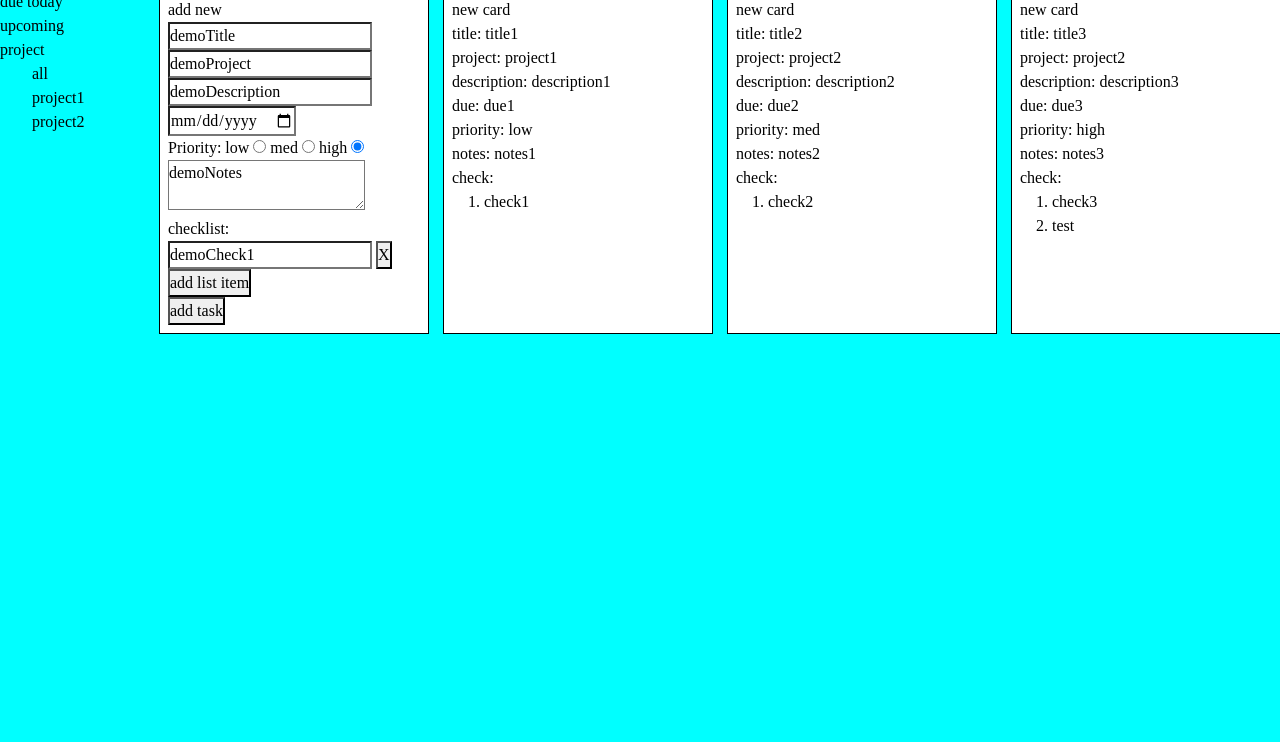
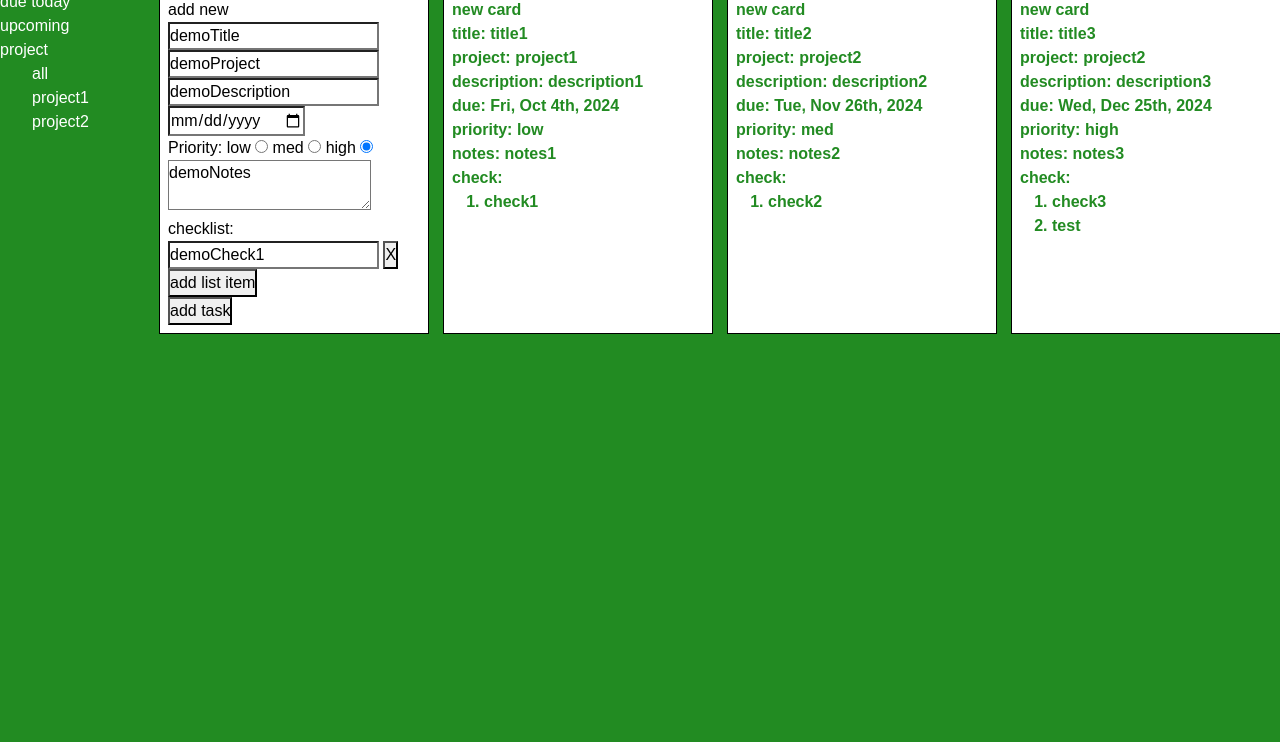
Before and after one commit to dawrentz/TOP-todo-list, a website built with webpack: page src/index.html in a window 1280 px wide. Shown: the part 58-800 px from the top of the page. Built offline with nearby package versions, Linux system fonts and the light colour scheme.

Commit message:
Add date-fns and date formatting. Minor code edits.

```diff
--- a/package.json
+++ b/package.json
@@ -18,5 +18,8 @@
     "webpack": "^5.93.0",
     "webpack-cli": "^5.1.4",
     "webpack-dev-server": "^5.0.4"
+  },
+  "dependencies": {
+    "date-fns": "^3.6.0"
   }
 }
--- a/src/index.js
+++ b/src/index.js
@@ -1,5 +1,6 @@
 //index.js
 
+//ideas_______________
 //currently adding proper inputs to form (date, priority. text area, multipl check list items)
 //confirm delete "delete this?" "yep" "nope". or "you sure about that?" "uh huh" "nuh uh" "maybe? math.random()"
 
@@ -16,7 +17,7 @@ const temp1 = new taskModule.Task(
     "title1",
     "project1",
     "description1",
-    "due1",
+    "2024-10-04",
     "low",
     "notes1",
     ["check1"]);
@@ -25,7 +26,7 @@ const temp2 = new taskModule.Task(
     "title2",
     "project2",
     "description2",
-    "due2",
+    "2024-11-26",
     "med",
     "notes2",
     ["check2"]);
@@ -34,7 +35,7 @@ const temp3 = new taskModule.Task(
     "title3",
     "project2",
     "description3",
-    "due3",
+    "2024-12-25",
     "high",
     "notes3",
     ["check3", "test"]);
--- a/src/render.js
+++ b/src/render.js
@@ -3,6 +3,8 @@
 //imports
 import * as taskModule from "./taskModule.js";
 import * as eventModule from "./eventListeners.js";
+import { format } from "date-fns";
+
 
 //declarations
 const contentElement = document.querySelector("#content");
@@ -17,7 +19,7 @@ function clearContent() {
     contentElement.innerHTML = "";
 }
 
-//tool to help build DOM elements
+//tool to help build DOM elements with templates
 function appendElementWithClass(elementType, className, appendHere, clone) {
     const tempElement = document.createElement(elementType);
     tempElement.classList.add(className);
@@ -45,9 +47,6 @@ function renderProjectsList() {
 }
 
 export function addCheckListLine() {
-    //select and delet
-
-
     //create DOM for checklist (inside of defaultTodoCard)
     //using seperate template to allow for dynnamic multi-line check list items
     //select checklist line container first
@@ -131,6 +130,15 @@ export function renderAll(taskList) {
         //loop through user info and populate corresponding field to (non-checklist)
         allNewTodoLines.forEach((line, index) => {
             line.textContent = taskPropArray[index];
+
+            //allows for blank due date, may require a due date in the future
+            if (line.className === "due-line" && line.textContent !== "") {
+                const dateValue = new Date(line.textContent);
+                const utcDate = new Date(dateValue.getUTCFullYear(), dateValue.getUTCMonth(), dateValue.getUTCDate());
+                console.log(utcDate);
+                line.textContent = format(utcDate, "E, MMM do, yyyy");
+            }
+
         });
 
         //loop through user info and populate corresponding field to (checklist)
--- a/src/style.css
+++ b/src/style.css
@@ -1,5 +1,7 @@
 body {
-    background-color: aqua;
+    font-family: Arial, Helvetica, sans-serif;
+
+    background-color: forestgreen;
 
     display: grid;
     grid-template-columns: 10rem 1fr;
@@ -9,6 +11,11 @@ body {
 
 #header {
     grid-column: 1 / -1;
+    color: white;
+}
+
+#sidebar {
+    color: white;
 }
 
 #projects-list {
@@ -29,6 +36,7 @@ body {
 
 .defaultTodoCard {
     background-color: white;
+    /* color: forestgreen;; */
     padding: 0.5rem;
     outline: black solid 1px;
 }
@@ -39,6 +47,8 @@ body {
 
 .newTodoCard {
     background-color: white;
+    color: forestgreen;
+    font-weight: bold;
     padding: 0.5rem;
     outline: black solid 1px;
 
--- a/src/taskModule.js
+++ b/src/taskModule.js
@@ -23,6 +23,7 @@ export function addTask(task) {
 }
 
 export function updateProjectsList() {
+    //insures that "all" is an available "project", then adds new projects
     const projectsListArray = ["all"];
     tasks.forEach((task) => {
         if (!projectsListArray.includes(task.project)) {
```
Also changed, not shown: src/index.html (+0 -6 lines), 1 other file.
